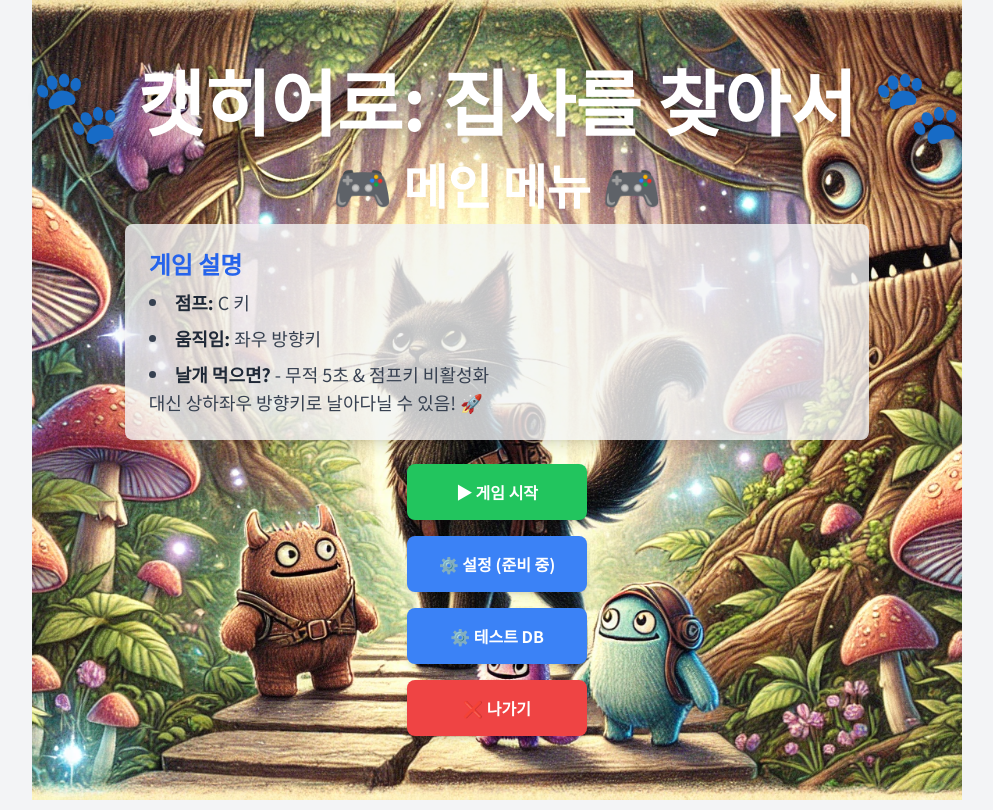
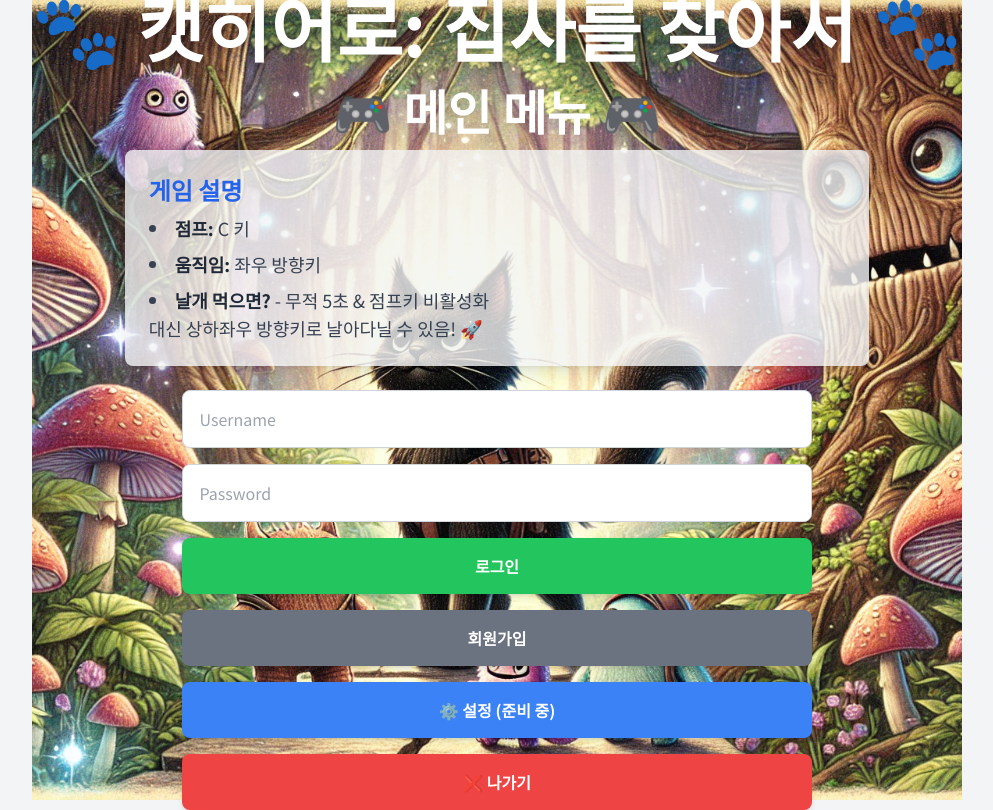
Before and after one commit to tmdwhd1213/my-first-game, a React (Vite) app: page / in a window 1280 px wide. Shown: the whole page, without its empty margins (143-1136 px from the left). Built offline with nearby package versions, Linux system fonts and the light colour scheme.

Commit message:
일단 임시 커밋

```diff
--- a/src/components/MainMenu.tsx
+++ b/src/components/MainMenu.tsx
@@ -1,6 +1,7 @@
-import React, { useEffect } from 'react'
+import React, { useEffect, useState } from 'react'
 import mainBackground from '@/assets/mainBackground/mainBackground.webp'
-import { openDB, getAllData } from '@/utils/indexedDB'
+import useIndexedDB from '@/hooks/useIndexedDB'
+import { openDB } from '@/utils/idb'
 
 interface MainMenuProps {
   onStartGame: () => void // 게임 시작 콜백
@@ -13,19 +14,66 @@ const MainMenu: React.FC<MainMenuProps> = ({
   onSettings,
   onExit,
 }) => {
+  const { add, get, error: dbError } = useIndexedDB() // useIndexedDB 훅 사용
+  const [isLogin, setIsLogin] = useState(false)
+  const [username, setUsername] = useState('')
+  const [password, setPassword] = useState('')
+  const [isSignUpMode, setIsSignUpMode] = useState(false)
+  const [error, setError] = useState<string | null>(null)
+  const [, setDb] = useState<IDBDatabase | null>(null)
+
+  // DB 연결 시도
   useEffect(() => {
-    const fetchData = async () => {
+    const initializeDB = async () => {
       try {
-        const db = await openDB()
-        const data = await getAllData(db)
-        console.log('All Data: ', data)
-      } catch (error) {
-        console.error('Error fetching data: ', error)
+        const database = await openDB()
+        setDb(database)
+      } catch (err) {
+        console.error('DB 연결 실패:', err)
       }
     }
 
-    fetchData()
+    initializeDB()
   }, [])
+
+  const handleLogin = async () => {
+    try {
+      const user = await get(username)
+      if (user && user.password === password) {
+        setIsLogin(true)
+        setError(null)
+      } else {
+        setError('Invalid username or password')
+      }
+    } catch (err) {
+      setError('An error occurred during login')
+    }
+  }
+
+  const handleSignUp = async () => {
+    try {
+      if (!username || !password) {
+        setError('모든 필드를 입력해주세요.')
+        return
+      }
+
+      // 회원가입 데이터
+      const playerData = { username, password }
+
+      // 데이터 추가
+      await add(playerData)
+      setIsSignUpMode(false) // 회원가입 모드 종료 후 로그인 화면으로 돌아가기
+      setUsername('')
+      setPassword('')
+      setError(null) // 오류 초기화
+
+      // 성공적으로 회원가입이 끝났으면, 로그인 모드로 전환할 수 있음
+    } catch (error) {
+      setError('회원가입에 실패했습니다.')
+      console.error(dbError)
+      console.error(error)
+    }
+  }
 
   return (
     <div
@@ -66,23 +114,81 @@ const MainMenu: React.FC<MainMenuProps> = ({
 
       {/* 버튼들 */}
       <div className="flex flex-col space-y-4 mt-6">
-        <button
-          className="px-8 py-4 bg-green-500 text-white font-bold rounded-lg shadow-md hover:bg-green-600 transition"
-          onClick={onStartGame}
-        >
-          ▶ 게임 시작
-        </button>
+        {isLogin ? (
+          <>
+            <button
+              className="px-8 py-4 bg-green-500 text-white font-bold rounded-lg shadow-md hover:bg-green-600 transition"
+              onClick={onStartGame}
+            >
+              ▶ 오프라인으로 플레이
+            </button>
+            <button
+              className="px-8 py-4 bg-gray-500 text-white font-bold rounded-lg shadow-md hover:bg-gray-600 transition duration-300"
+              onClick={() => setIsLogin(false)}
+            >
+              로그아웃
+            </button>
+          </>
+        ) : isSignUpMode ? (
+          <div className="space-y-4">
+            <input
+              type="text"
+              placeholder="Username"
+              value={username}
+              onChange={(e) => setUsername(e.target.value)}
+              className="w-full p-4 bg-white border border-gray-300 rounded-lg shadow-sm text-gray-700 focus:outline-none focus:ring-2 focus:ring-blue-500"
+            />
+            <input
+              type="password"
+              placeholder="Password"
+              value={password}
+              onChange={(e) => setPassword(e.target.value)}
+              className="w-full p-4 bg-white border border-gray-300 rounded-lg shadow-sm text-gray-700 focus:outline-none focus:ring-2 focus:ring-blue-500"
+            />
+            <button
+              onClick={handleSignUp}
+              className="w-full py-4 bg-blue-500 text-white font-bold rounded-lg shadow-md hover:bg-blue-600 transition duration-300"
+            >
+              회원가입
+            </button>
+            {error && <p className="text-red-500 text-center">{error}</p>}
+          </div>
+        ) : (
+          <div className="space-y-4">
+            <input
+              type="text"
+              placeholder="Username"
+              value={username}
+              onChange={(e) => setUsername(e.target.value)}
+              className="w-full p-4 bg-white border border-gray-300 rounded-lg shadow-sm text-gray-700 focus:outline-none focus:ring-2 focus:ring-blue-500"
+            />
+            <input
+              type="password"
+              placeholder="Password"
+              value={password}
+              onChange={(e) => setPassword(e.target.value)}
+              className="w-full p-4 bg-white border border-gray-300 rounded-lg shadow-sm text-gray-700 focus:outline-none focus:ring-2 focus:ring-blue-500"
+            />
+            <button
+              onClick={handleLogin}
+              className="w-full py-4 bg-green-500 text-white font-bold rounded-lg shadow-md hover:bg-green-600 transition duration-300"
+            >
+              로그인
+            </button>
+            {error && <p className="text-red-500 text-center">{error}</p>}
+            <button
+              onClick={() => setIsSignUpMode(true)}
+              className="w-full py-4 bg-gray-500 text-white font-bold rounded-lg shadow-md hover:bg-gray-600 transition duration-300"
+            >
+              회원가입
+            </button>
+          </div>
+        )}
         <button
           className="px-8 py-4 bg-blue-500 text-white font-bold rounded-lg shadow-md hover:bg-blue-600 transition"
           onClick={onSettings}
         >
           ⚙️ 설정 (준비 중)
-        </button>
-        <button
-          className="px-8 py-4 bg-blue-500 text-white font-bold rounded-lg shadow-md hover:bg-blue-600 transition"
-          onClick={onSettings}
-        >
-          ⚙️ 테스트 DB
         </button>
         <button
           className="px-8 py-4 bg-red-500 text-white font-bold rounded-lg shadow-md hover:bg-red-600 transition"
--- a/src/hooks/useGameLogic.ts
+++ b/src/hooks/useGameLogic.ts
@@ -118,7 +118,7 @@ const useGameLogic = (
     }
 
     const updateProjectiles = (deltaTime: number) => {
-      const projectileSpeed = 3 // 기본 투사체 이동 속도
+      const projectileSpeed = 4 // 기본 투사체 이동 속도
       const adjustedSpeed = projectileSpeed * (deltaTime / 10) // deltaTime을 사용해 이동 속도 조정
 
       projectiles.current = projectiles.current.filter((projectile) => {
--- a/src/hooks/useIndexedDB.ts
+++ b/src/hooks/useIndexedDB.ts
@@ -1,8 +1,16 @@
 import { useState, useEffect } from 'react'
-import { openDB, addData, getData, getAllData } from '../utils/indexedDB'
+import { addUser, getUserByUsername, getAllUsers } from '../utils/indexedDB'
+import { openDB } from '@/utils/idb'
+
+// User 타입 정의
+export interface User {
+  username: string
+  password: string
+}
 
 const useIndexedDB = () => {
   const [db, setDb] = useState<IDBDatabase | null>(null)
+  const [error, setError] = useState<Error | null>(null)
 
   useEffect(() => {
     const initializeDB = async () => {
@@ -14,26 +22,26 @@ const useIndexedDB = () => {
   }, [])
 
   const add = async (data: any) => {
-    if (!db) throw new Error('Database not initialized')
-    await addData(db, data)
+    try {
+      if (!db) throw new Error('Database not initialized')
+      await addUser(db, data)
+    } catch (error: any) {
+      setError(error)
+      throw error
+    }
   }
 
-  const get = async (key: number | string) => {
+  const get = async (key: string) => {
     if (!db) throw new Error('Database not initialized')
-    return await getData(db, key)
+    return await getUserByUsername(db, key)
   }
 
   const getAll = async () => {
     if (!db) throw new Error('Database not initialized')
-    return await getAllData(db)
+    return await getAllUsers(db)
   }
 
-  //   const remove = async (key: number | string) => {
-  //     if (!db) throw new Error('Database not initialized')
-  //     await deleteData(db, key)
-  //   }
-
-  return { add, get, getAll }
+  return { add, get, getAll, error }
 }
 
 export default useIndexedDB
--- /dev/null
+++ b/src/utils/idb.ts
@@ -0,0 +1,32 @@
+import { getRequestError, getRequestResult } from './indexedDBUtil'
+
+export const dbName = 'gameDB'
+export const storeName = 'players'
+
+export const openDB = (version = 1): Promise<IDBDatabase> => {
+  return new Promise((resolve, reject) => {
+    const request = indexedDB.open(dbName, version)
+
+    request.onupgradeneeded = (event) => {
+      const db = getRequestResult<IDBDatabase>(event)
+      // players 스토어 추가
+      if (!db.objectStoreNames.contains(storeName)) {
+        const store = db.createObjectStore(storeName, {
+          keyPath: 'id',
+          autoIncrement: true,
+        })
+        store.createIndex('users', 'users') // 이름으로 검색할 수 있도록 인덱스 추가
+      }
+    }
+
+    request.onsuccess = (event) => {
+      const db = getRequestResult<IDBDatabase>(event)
+      resolve(db)
+    }
+
+    request.onerror = (event) => {
+      const error = getRequestError(event)
+      reject(error)
+    }
+  })
+}
--- a/src/utils/indexedDB.ts
+++ b/src/utils/indexedDB.ts
@@ -1,80 +1,81 @@
-import { getRequestError, getRequestResult } from './indexedDBUtil'
+import { User } from '@/hooks/useIndexedDB'
+import { openDB } from './idb'
 
-const dbName = 'myDatabase'
-const storeName = 'myStore'
+// indexedDB 연결 및 테이블 생성
+export const openDBConnection = async () => {
+  // openDB 함수 호출
+  const db = await openDB(1) // 데이터베이스 버전 1로 설정 (버전은 필요에 따라 변경 가능)
+  return db
+}
 
-export const openDB = (version = 1): Promise<IDBDatabase> => {
-  return new Promise((resolve, reject) => {
-    const request = indexedDB.open(dbName, version)
+// 유저 데이터 추가
+export const addUser = async (
+  db: IDBDatabase,
+  data: { username: string; password: string }
+) => {
+  const tx = db.transaction('users', 'readwrite')
+  const store = tx.objectStore('users')
+  await store.add(data)
 
-    request.onupgradeneeded = (event) => {
-      const db = getRequestResult<IDBDatabase>(event)
-      if (!db.objectStoreNames.contains(storeName)) {
-        db.createObjectStore(storeName, { keyPath: 'id' })
-      }
-    }
-
-    request.onsuccess = (event) => {
-      const db = getRequestResult<IDBDatabase>(event)
-      return resolve(db)
-    }
-
-    request.onerror = (event) => {
-      const error = getRequestError(event)
-      return reject(error)
-    }
+  await new Promise<void>((resolve, reject) => {
+    tx.oncomplete = () => resolve()
+    tx.onerror = () => reject(tx.error)
   })
 }
 
-export const addData = (db: IDBDatabase, data: any): Promise<void> => {
-  return new Promise((resolve, reject) => {
-    const transaction = db.transaction(storeName, 'readwrite')
-    const store = transaction.objectStore(storeName)
-    const request = store.add(data)
+// 유저 데이터 조회 (사용자명으로)
+export const getUserByUsername = async (
+  db: IDBDatabase,
+  username: string
+): Promise<User | any> => {
+  const tx = db.transaction('users', 'readonly')
+  const store = tx.objectStore('users')
+  return await store.get(username) // 'username'을 keyPath로 사용
+}
 
-    request.onsuccess = () => resolve()
-    request.onerror = (event) => {
-      const error = getRequestError(event)
-      reject(error)
-    }
+// 모든 유저 데이터 조회
+export const getAllUsers = async (db: IDBDatabase) => {
+  const tx = db.transaction('users', 'readonly')
+  const store = tx.objectStore('users')
+  return await store.getAll()
+}
+
+// 플레이어 데이터 추가
+export const addData = async (db: IDBDatabase, data: any) => {
+  const tx = db.transaction('players', 'readwrite')
+  const store = tx.objectStore('players')
+  await store.add(data)
+
+  // 트랜잭션이 완료될 때까지 기다리기 위해 oncomplete 이벤트 사용
+  await new Promise<void>((resolve, reject) => {
+    tx.oncomplete = () => resolve()
+    tx.onerror = () => reject(tx.error)
   })
 }
 
-export const getData = (
-  db: IDBDatabase,
-  key: number | string
-): Promise<any> => {
-  return new Promise((resolve, reject) => {
-    const transaction = db.transaction(storeName, 'readonly')
-    const store = transaction.objectStore(storeName)
-    const request = store.get(key)
+// 플레이어 데이터 조회 (키 값으로)
+export const getData = async (db: IDBDatabase, key: number | string) => {
+  const tx = db.transaction('players', 'readonly')
+  const store = tx.objectStore('players')
+  return await store.get(key)
+}
 
-    request.onsuccess = (event) => {
-      const result = getRequestResult<IDBDatabase>(event)
-      resolve(result)
-    }
+// 모든 플레이어 데이터 조회
+export const getAllData = async (db: IDBDatabase) => {
+  const tx = db.transaction('players', 'readonly')
+  const store = tx.objectStore('players')
+  return await store.getAll()
+}
 
-    request.onerror = (event) => {
-      const error = getRequestError(event)
-      reject(error)
-    }
+// 플레이어 데이터 수정
+export const updateData = async (db: IDBDatabase, data: any) => {
+  const tx = db.transaction('players', 'readwrite')
+  const store = tx.objectStore('players')
+  await store.put(data)
+
+  // 트랜잭션이 완료될 때까지 기다리기 위해 oncomplete 이벤트 사용
+  await new Promise<void>((resolve, reject) => {
+    tx.oncomplete = () => resolve()
+    tx.onerror = () => reject(tx.error)
   })
 }
-
-export const getAllData = (db: IDBDatabase): Promise<any[]> => {
-  return new Promise((resolve, reject) => {
-    const transaction = db.transaction(storeName, 'readonly')
-    const store = transaction.objectStore(storeName)
-    const request = store.getAll()
-
-    request.onsuccess = (event) => {
-      const result = (event.target as IDBRequest).result
-      resolve(result)
-    }
-
-    request.onerror = (event) => {
-      const error = getRequestError(event)
-      reject(error)
-    }
-  })
-}
```
